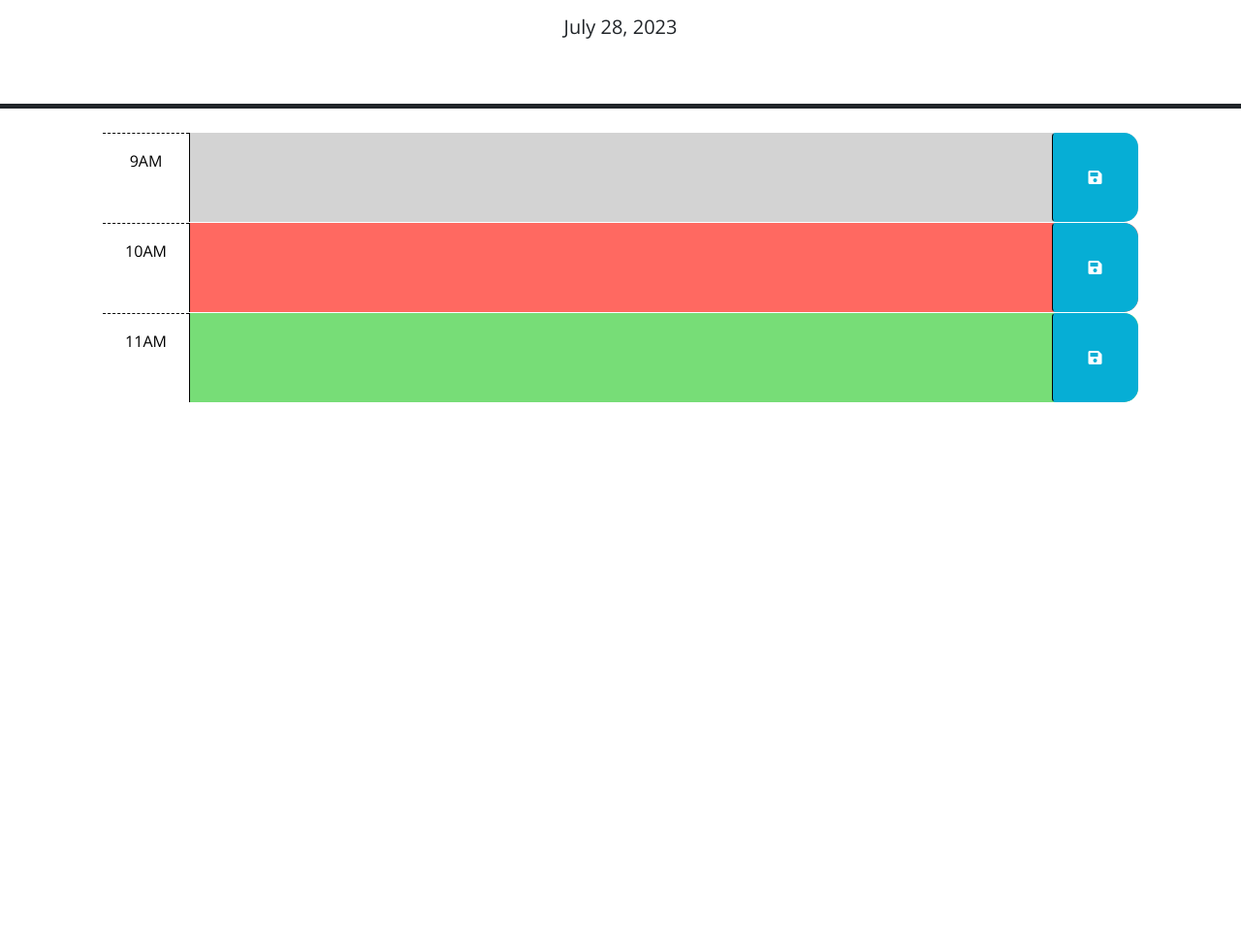
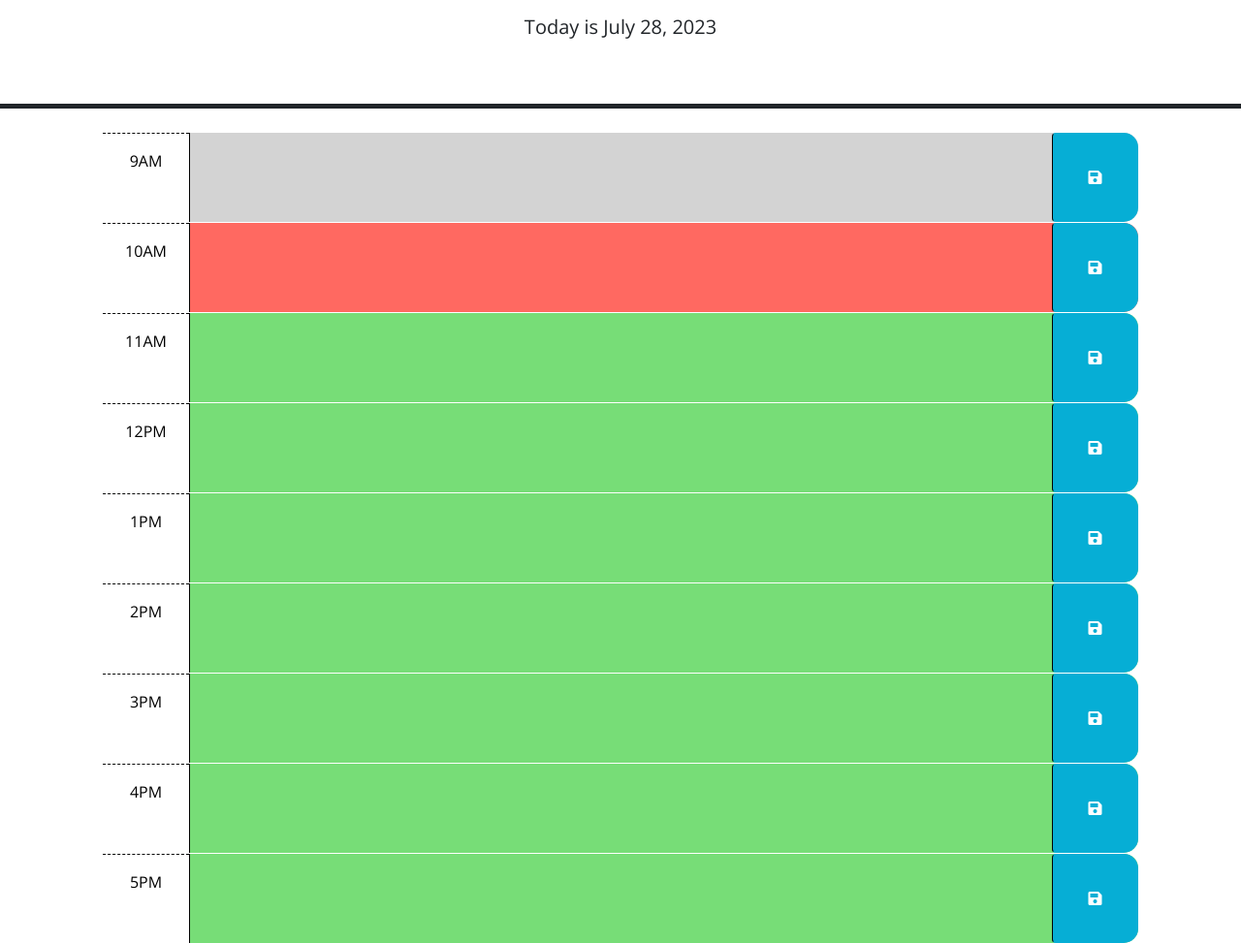
Before and after one commit to rambriz91/planz, a plain HTML site: page index.html in a window 1280 px wide. Shown: the part 166-1139 px from the top of the page at 97% size. Before the commit the page ends 800 px from the top, so only its background shows below. Drawn offline with nearby package versions, Linux system fonts and the light colour scheme.

Commit message:
created a for loop fxn that grabs data from local storage and displays it dynamically.

```diff
--- a/Assets/script.js
+++ b/Assets/script.js
@@ -1,25 +1,28 @@
-// Wrap all code that interacts with the DOM in a call to jQuery to ensure that
-// the code isn't run until the browser has finished rendering all the elements
-// in the html.
-
 var today = dayjs();
+var time = parseInt(dayjs().format('H'));
 
 $(document).ready(function(){
 //Sets current date to the header element in January, 1, 2023 format
-  $('#currentDay').text(today.format('MMMM D, YYYY'));
+  $('#currentDay').text(today.format('[Today is] MMMM D, YYYY'));
+//Event listener that listens for clicks on the save button. Records the ID as as a key in local storage and adds the corresponding text content.
   $('.saveBtn').on('click', function() {
     var timeBlock = $(this).parent().attr('id');
     var blockText = $(this).siblings('textarea').val();
     localStorage.setItem(timeBlock, blockText);
   });
-  $(function () {
-    // TODO: Add a listener for click events on the save button. This code should
-    // use the id in the containing time-block as a key to save the user input in
-    // local storage. HINT: What does `this` reference in the click listener
-    // function? How can DOM traversal be used to get the "hour-x" id of the
-    // time-block containing the button that was clicked? How might the id be
-    // useful when saving the description in local storage?
-    //
+// Grabs schedule from each hour key in local storage and displays it dynamically.
+  function loadPlanz() {
+    let i = 9;
+    $('.time-block').each(function() {
+      $('#hour-'+[i]+ ' .description').val(localStorage.getItem('hour-'+[i]));
+      i++;
+    });
+  }
+
+  loadPlanz();
+
+
+
     // TODO: Add code to apply the past, present, or future class to each time
     // block by comparing the id to the current hour. HINTS: How can the id
     // attribute of each time-block be used to conditionally add or remove the
@@ -30,6 +33,6 @@ $(document).ready(function(){
     // the values of the corresponding textarea elements. HINT: How can the id
     // attribute of each time-block be used to do this?
     //
+
+
   });
-
-})
--- a/index.html
+++ b/index.html
@@ -66,6 +66,54 @@
         </button>
       </div>
 
+      <div id="hour-12" class="row time-block future">
+        <div class="col-2 col-md-1 hour text-center py-3">12PM</div>
+        <textarea class="col-8 col-md-10 description" rows="3"> </textarea>
+        <button class="btn saveBtn col-2 col-md-1" aria-label="save">
+          <i class="fas fa-save" aria-hidden="true"></i>
+        </button>
+      </div>
+
+      <div id="hour-13" class="row time-block future">
+        <div class="col-2 col-md-1 hour text-center py-3">1PM</div>
+        <textarea class="col-8 col-md-10 description" rows="3"> </textarea>
+        <button class="btn saveBtn col-2 col-md-1" aria-label="save">
+          <i class="fas fa-save" aria-hidden="true"></i>
+        </button>
+      </div>
+
+      <div id="hour-14" class="row time-block future">
+        <div class="col-2 col-md-1 hour text-center py-3">2PM</div>
+        <textarea class="col-8 col-md-10 description" rows="3"> </textarea>
+        <button class="btn saveBtn col-2 col-md-1" aria-label="save">
+          <i class="fas fa-save" aria-hidden="true"></i>
+        </button>
+      </div>
+
+      <div id="hour-15" class="row time-block future">
+        <div class="col-2 col-md-1 hour text-center py-3">3PM</div>
+        <textarea class="col-8 col-md-10 description" rows="3"> </textarea>
+        <button class="btn saveBtn col-2 col-md-1" aria-label="save">
+          <i class="fas fa-save" aria-hidden="true"></i>
+        </button>
+      </div>
+
+      <div id="hour-16" class="row time-block future">
+        <div class="col-2 col-md-1 hour text-center py-3">4PM</div>
+        <textarea class="col-8 col-md-10 description" rows="3"> </textarea>
+        <button class="btn saveBtn col-2 col-md-1" aria-label="save">
+          <i class="fas fa-save" aria-hidden="true"></i>
+        </button>
+      </div>
+
+      <div id="hour-17" class="row time-block future">
+        <div class="col-2 col-md-1 hour text-center py-3">5PM</div>
+        <textarea class="col-8 col-md-10 description" rows="3"> </textarea>
+        <button class="btn saveBtn col-2 col-md-1" aria-label="save">
+          <i class="fas fa-save" aria-hidden="true"></i>
+        </button>
+      </div>
+
     <script src="https://code.jquery.com/jquery-3.4.1.min.js"></script>
     <script
       src="https://cdn.jsdelivr.net/npm/dayjs@1.11.3/dayjs.min.js"
```
